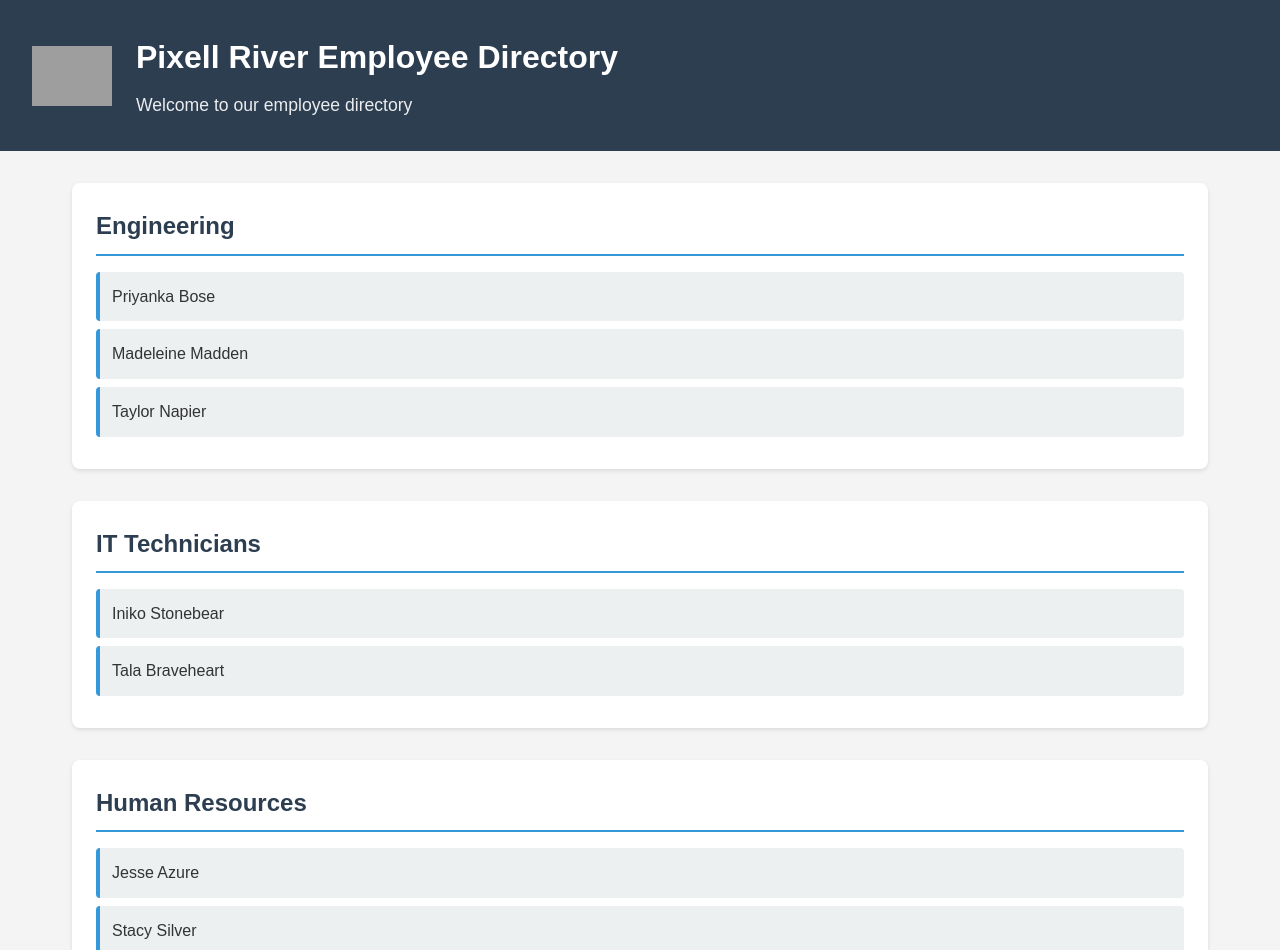
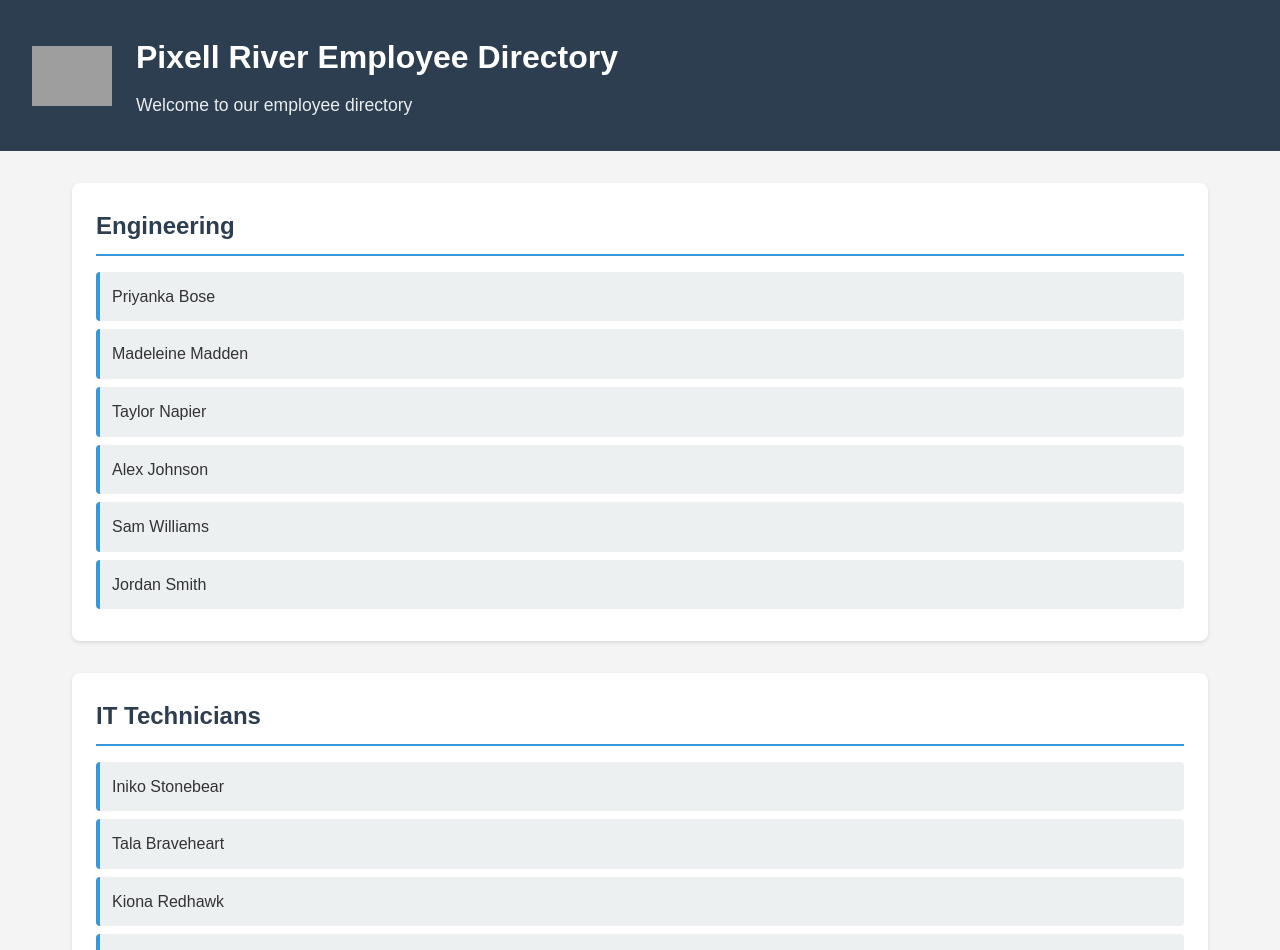
Before and after one commit to madam31-rrc/pixell-river-labs, a React (Vite) app in the folder react-employee-directory/: page / in a window 1280 px wide. Shown: the top 950 px of the page. Built offline with nearby package versions, Linux system fonts and the light colour scheme; grey boxes are pictures that could not be loaded.

Commit message:
feat: update employee files

```diff
--- a/react-employee-directory/src/data/employees.ts
+++ b/react-employee-directory/src/data/employees.ts
@@ -6,21 +6,28 @@ export const departments: Department[] = [
     employees: [
       { firstName: "Priyanka", lastName: "Bose" },
       { firstName: "Madeleine", lastName: "Madden" },
-      { firstName: "Taylor", lastName: "Napier" }
+      { firstName: "Taylor", lastName: "Napier" },
+      { firstName: "Alex", lastName: "Johnson" },
+      { firstName: "Sam", lastName: "Williams" },
+      { firstName: "Jordan", lastName: "Smith" }
     ]
   },
   {
     name: "IT Technicians",
     employees: [
       { firstName: "Iniko", lastName: "Stonebear" },
-      { firstName: "Tala", lastName: "Braveheart" }
+      { firstName: "Tala", lastName: "Braveheart" },
+      { firstName: "Kiona", lastName: "Redhawk" },
+      { firstName: "Liam", lastName: "Brown" }
     ]
   },
   {
     name: "Human Resources",
     employees: [
       { firstName: "Jesse", lastName: "Azure" },
-      { firstName: "Stacy", lastName: "Silver" }
+      { firstName: "Stacy", lastName: "Silver" },
+      { firstName: "Morgan", lastName: "Gold" },
+      { firstName: "Casey", lastName: "Copper" }
     ]
   }
 ];
```
